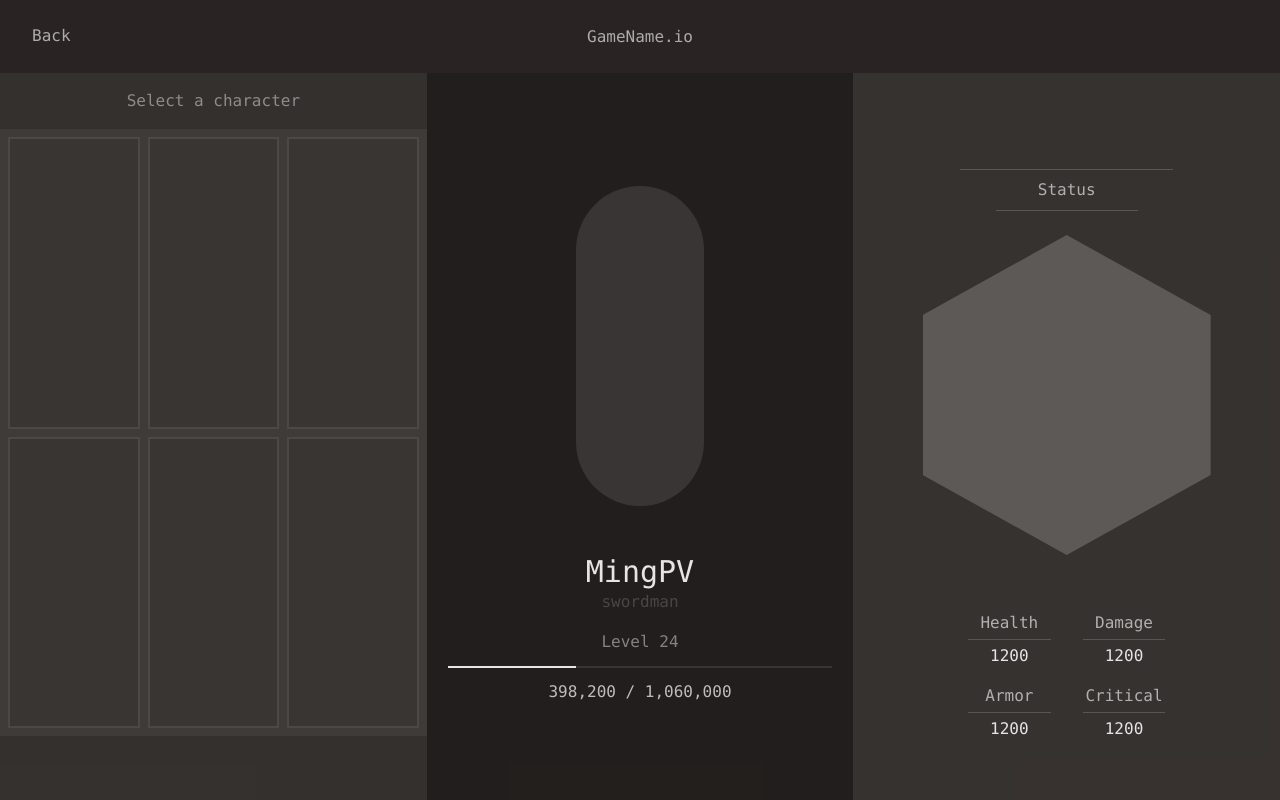
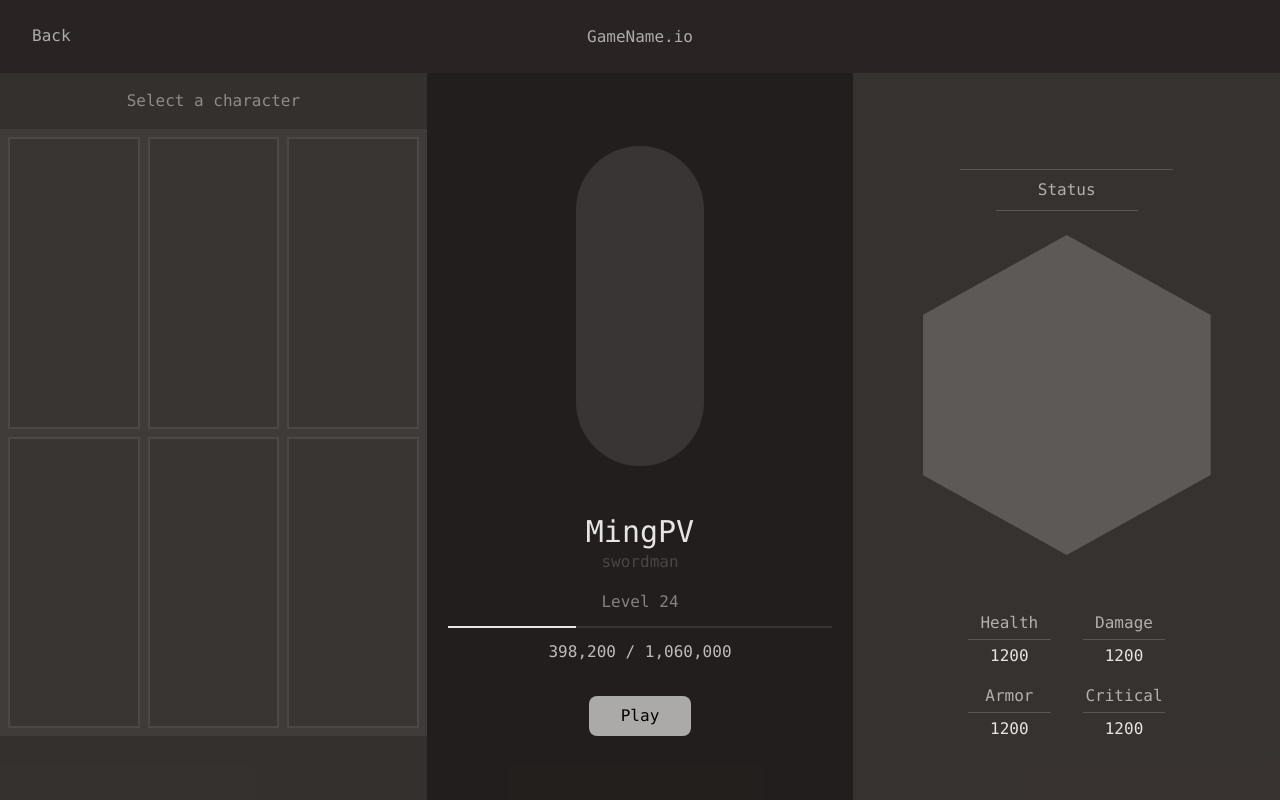
Before and after one commit to MingPV/game-type, a Next.js app in the folder frontend/: page /characters in a window 1280 px wide. Built offline with nearby package versions, Linux system fonts and the light colour scheme.

Commit message:
Add play button

```diff
--- a/frontend/src/app/characters/page.tsx
+++ b/frontend/src/app/characters/page.tsx
@@ -42,7 +42,13 @@ export default function Page() {
             <div className="border border-stone-200 w-1/3"></div>
             <div className="border border-stone-100/10 w-2/3"></div>
           </div>
-          <div className="mb-24 text-stone-200/80">398,200 / 1,060,000</div>
+          <div className="mb-8 text-stone-200/80">398,200 / 1,060,000</div>
+          <Link
+            href={"/home"}
+            className="bg-stone-200/70 px-8 py-2 rounded-lg hover:bg-stone-100/80 transition-all duration-200 mb-16"
+          >
+            Play
+          </Link>
         </div>
         <div className="w-full h-full bg-stone-700/50 flex flex-col items-center">
           <div className="border-b-1 border-stone-200/20 w-1/2 mt-24 mb-2"></div>
```
